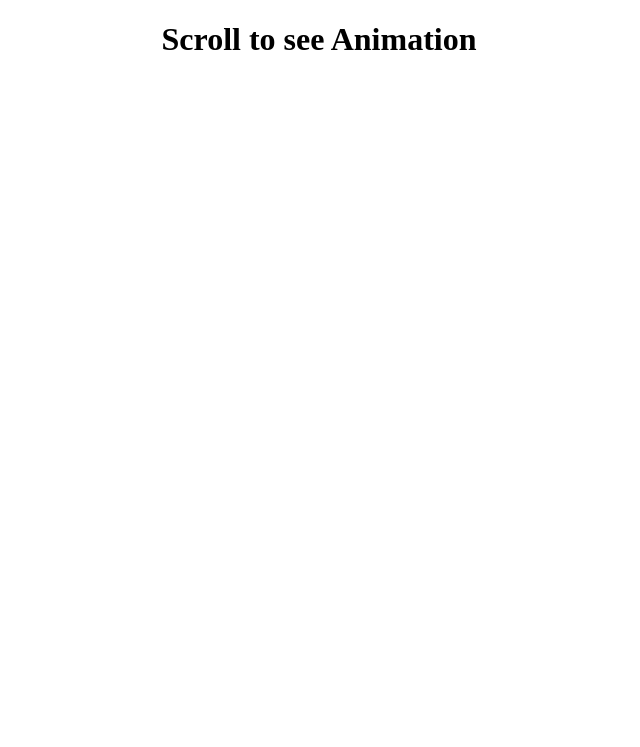
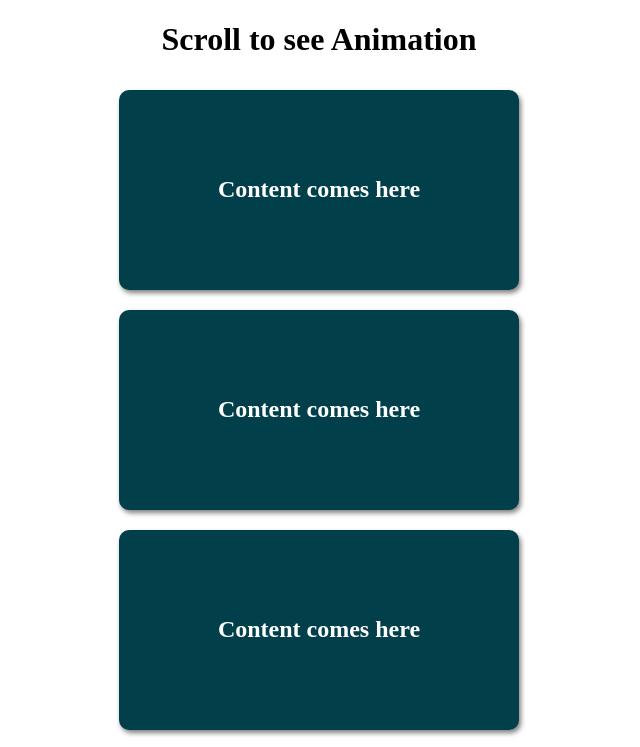
Before and after one commit to Subhi-c/50DaysOfJavaScript, a plain HTML site: page Day 06 - Scroll Animation/index.html in a window 1280 px wide. Shown: the top 747 px of the page, without its empty margins (321-961 px from the left). Drawn offline with Linux system fonts and the light colour scheme.

Commit message:
Day 06 completed

```diff
--- a/Day 06 - Scroll Animation/index.html
+++ b/Day 06 - Scroll Animation/index.html
@@ -21,5 +21,6 @@
   <div class="box"><h2>Content comes here</h2></div>
   <div class="box"><h2>Content comes here</h2></div>
   <div class="box"><h2>Content comes here</h2></div>
+  <script src="script.js"></script>
 </body>
 </html>
--- a/Day 06 - Scroll Animation/script.js
+++ b/Day 06 - Scroll Animation/script.js
@@ -1,6 +1,16 @@
 const boxes = document.querySelectorAll('.box')
-window.addEventListener('click',active)
+window.addEventListener('scroll',active)
 active()
 function active(){
-  boxes.forEach(box)
+  const bottom = window.innerHeight / 5 * 4
+
+  boxes.forEach(box => {
+    const top = box.getBoundingClientRect().top
+    if(top < bottom){
+      box.classList.add('show')
+    }
+    else{
+      box.classList.remove('show')
+    }
+  })
 }
```
